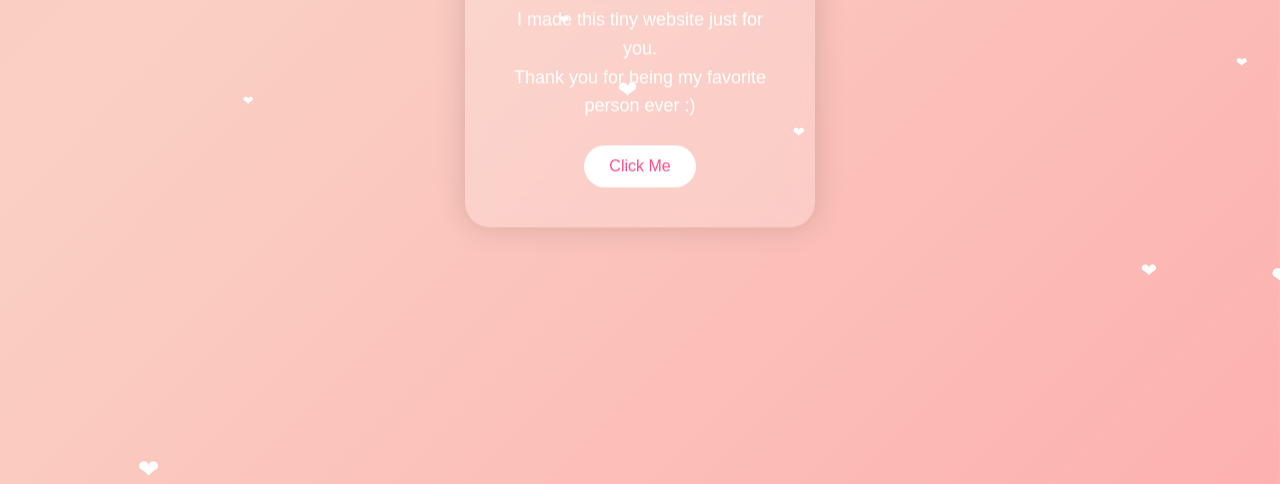
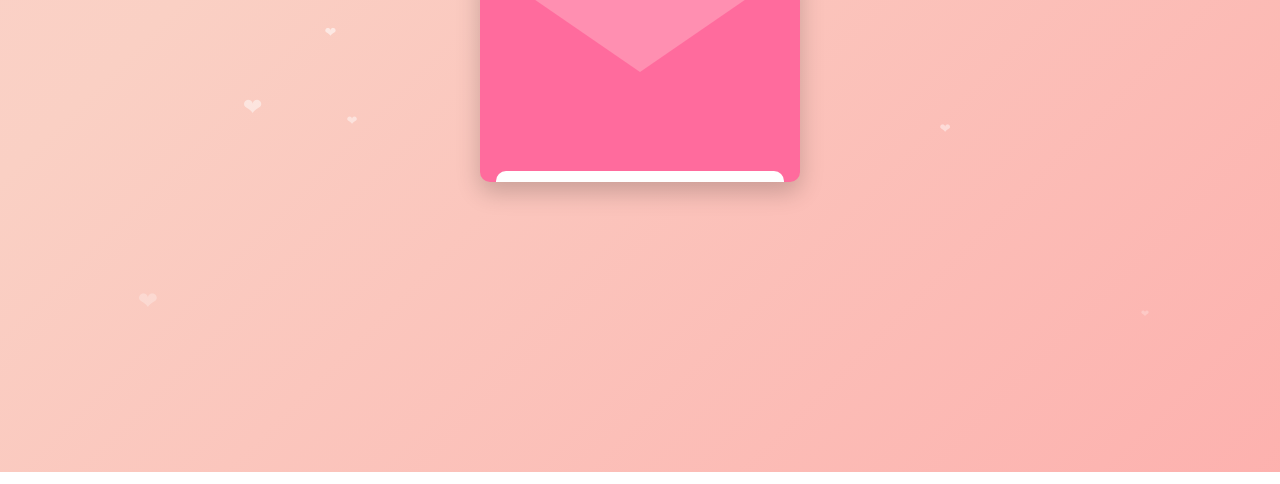
Before and after one commit to Alleypro11/mess, a plain HTML site: page index.html in a window 1280 px wide. Shown: the part 328-812 px from the top of the page. Drawn offline with Linux system fonts and the light colour scheme.

Commit message:
Update index.html

```diff
--- a/index.html
+++ b/index.html
@@ -10,71 +10,98 @@
     margin:0;
     padding:0;
     box-sizing:border-box;
+    font-family: Arial, sans-serif;
 }
 
 body{
     height:100vh;
     overflow:hidden;
-    font-family: Arial, sans-serif;
     display:flex;
     justify-content:center;
     align-items:center;
-    background: linear-gradient(-45deg, #ff9a9e, #fad0c4, #ffc3a0, #ffdde1);
-    background-size: 400% 400%;
-    animation: bgMove 10s ease infinite;
+    background: linear-gradient(-45deg, #ff9a9e, #fad0c4, #ffdde1, #ffc3a0);
+    background-size:400% 400%;
+    animation:bg 10s ease infinite;
 }
 
-@keyframes bgMove{
+@keyframes bg{
     0%{background-position:0% 50%;}
     50%{background-position:100% 50%;}
     100%{background-position:0% 50%;}
 }
 
-.card{
-    width:350px;
-    background: rgba(255,255,255,0.2);
-    backdrop-filter: blur(10px);
-    padding:40px;
-    border-radius:25px;
-    text-align:center;
-    color:white;
-    box-shadow:0 0 30px rgba(0,0,0,0.15);
-    animation: float 3s ease-in-out infinite;
+.container{
+    position:relative;
+    width:320px;
+    height:220px;
 }
 
-@keyframes float{
-    0%{transform:translateY(0px);}
-    50%{transform:translateY(-10px);}
-    100%{transform:translateY(0px);}
+.envelope{
+    position:absolute;
+    width:100%;
+    height:100%;
+    background:#ff6b9d;
+    border-radius:10px;
+    cursor:pointer;
+    box-shadow:0 10px 25px rgba(0,0,0,0.2);
+    overflow:hidden;
+    transition:1s;
+}
+
+.envelope::before{
+    content:'';
+    position:absolute;
+    top:0;
+    left:0;
+    width:100%;
+    height:100%;
+    background:#ff8fb1;
+    clip-path:polygon(0 0, 50% 50%, 100% 0);
+    transform-origin:top;
+    transition:1s;
+}
+
+.envelope.open::before{
+    transform:rotateX(180deg);
+}
+
+.letter{
+    position:absolute;
+    width:90%;
+    height:90%;
+    background:white;
+    left:5%;
+    top:5%;
+    border-radius:10px;
+    padding:20px;
+    text-align:center;
+    transform:translateY(100%);
+    transition:1s;
+    color:#ff4d88;
+}
+
+.envelope.open .letter{
+    transform:translateY(0);
 }
 
 h1{
-    font-size:38px;
-    margin-bottom:20px;
-    animation: glow 2s infinite alternate;
-}
-
-@keyframes glow{
-    from{
-        text-shadow:0 0 10px white;
-    }
-    to{
-        text-shadow:0 0 25px #ff4d88;
-    }
+    margin-top:10px;
+    font-size:28px;
 }
 
 p{
-    font-size:18px;
-    line-height:1.6;
-    margin-bottom:25px;
+    margin-top:15px;
+    line-height:1.5;
+    color:#555;
 }
 
 button{
-    padding:12px 25px;
+    margin-top:20px;
+    padding:10px 20px;
     border:none;
-    border-radius:30px;
-    background:white;
-    color:#ff4d88;
+    border-radius:25px;
+    background:#ff4d88;
+    color:white;
     font-size:16px;
     cursor:pointer;
     transition:0.3s;
@@ -82,21 +109,32 @@ button{
 
 button:hover{
     transform:scale(1.1);
-    background:#ff4d88;
-    color:white;
+}
+
+.hearts{
+    position:absolute;
+    width:100%;
+    height:100%;
+    overflow:hidden;
+    top:0;
+    left:0;
+    pointer-events:none;
 }
 
 .heart{
     position:absolute;
     color:white;
-    font-size:20px;
-    animation: fall linear infinite;
-    top:-10%;
+    animation:fall linear infinite;
 }
 
 @keyframes fall{
-    to{
+    0%{
+        transform:translateY(-10vh);
+        opacity:1;
+    }
+    100%{
         transform:translateY(110vh);
+        opacity:0;
     }
 }
 </style>
@@ -104,22 +142,35 @@ button:hover{
 
 <body>
 
-<div class="card">
-    <h1>Hi Love ❤️</h1>
+<div class="hearts"></div>
 
-    <p>
-        I made this tiny website just for you.<br>
-        Thank you for being my favorite person ever :)
-    </p>
+<div class="container">
+    <div class="envelope" onclick="openLetter()">
 
-    <button onclick="showLove()">
-        Click Me
-    </button>
+        <div class="letter">
+            <h1>Hi Love ❤️</h1>
+
+            <p>
+                I made this little website just for you.<br><br>
+                Thank you for always making me smile and feel loved :)
+            </p>
+
+            <button onclick="showLove(event)">
+                Click Me
+            </button>
+        </div>
+
+    </div>
 </div>
 
 <script>
-function showLove(){
-    alert("I love you sooo much ❤️");
+function openLetter(){
+    document.querySelector('.envelope').classList.add('open');
+}
+
+function showLove(event){
+    event.stopPropagation();
+    alert("I love you so much ❤️");
 }
 
 function createHeart(){
@@ -128,17 +179,17 @@ function createHeart(){
     heart.innerHTML = "❤";
 
     heart.style.left = Math.random() * 100 + "vw";
-    heart.style.animationDuration = (Math.random() * 3 + 2) + "s";
     heart.style.fontSize = (Math.random() * 20 + 10) + "px";
+    heart.style.animationDuration = (Math.random() * 3 + 3) + "s";
 
-    document.body.appendChild(heart);
+    document.querySelector(".hearts").appendChild(heart);
 
     setTimeout(() => {
         heart.remove();
-    }, 5000);
+    }, 6000);
 }
 
-setInterval(createHeart, 250);
+setInterval(createHeart, 300);
 </script>
 
 </body>
```
